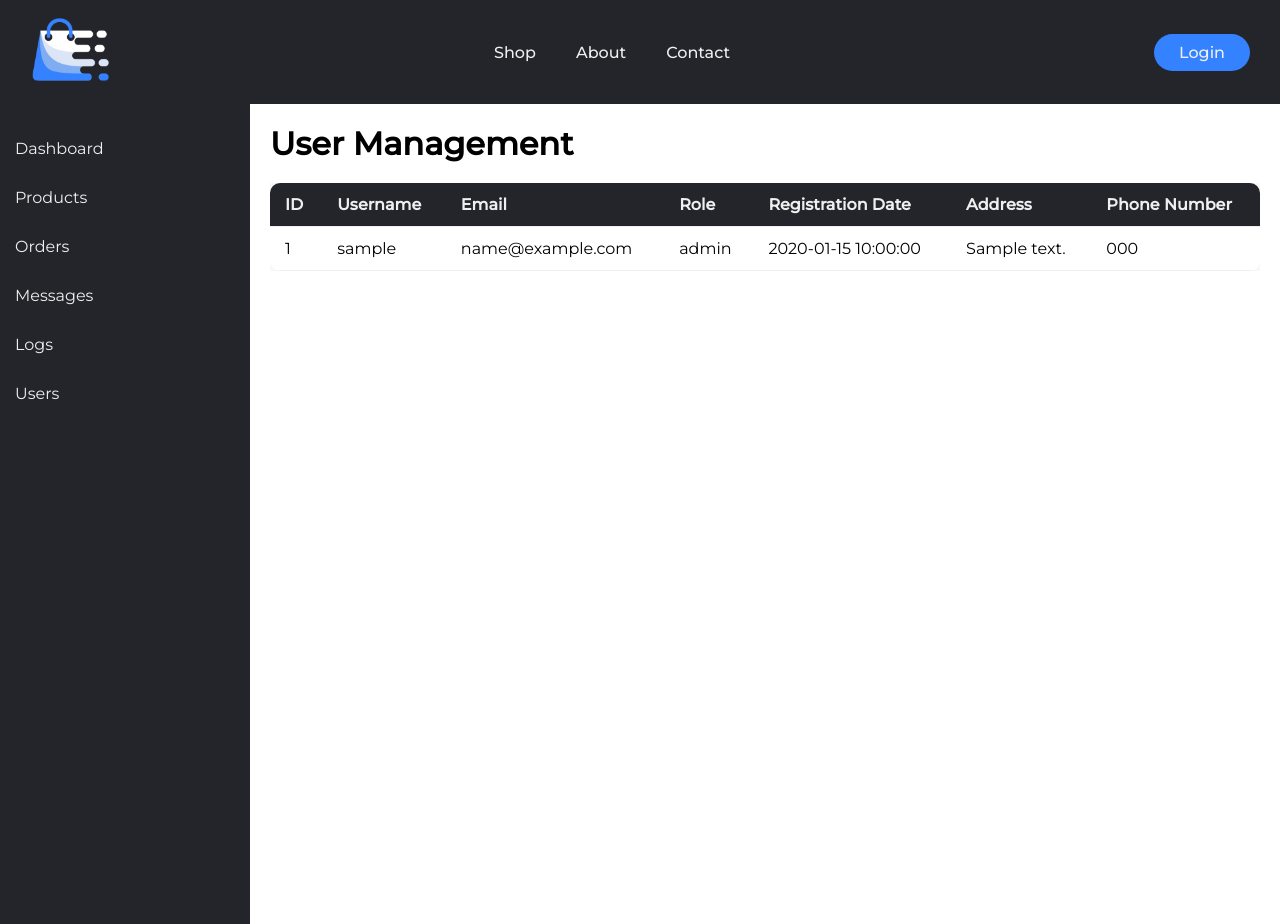
After one commit to FlorentGashi/Royal-Shop, a PHP site: page /admin/users.php in a window 1280 px wide. The commit adds this page. Run offline with PHP 8.4, Linux system fonts and the light colour scheme; tables that the repository leaves empty or names only in its code hold one stand-in row (values such as "Sample post").

Commit message:
Added The User Page in the Admin Dashboard and Finished the Project

```diff
--- a/admin/create-order.php
+++ b/admin/create-order.php
@@ -60,6 +60,7 @@ include('../components/admin-header.php');
             <li><a href="orders.php" class="active">Orders</a></li>
             <li><a href="messages.php">Messages</a></li>
             <li><a href="logs.php">Logs</a></li>
+            <li><a href="users.php">Users</a></li>
         </ul>
     </aside>
 
--- a/admin/create-product.php
+++ b/admin/create-product.php
@@ -90,6 +90,7 @@ include('../components/admin-header.php');
             <li><a href="orders.php">Orders</a></li>
             <li><a href="messages.php">Messages</a></li>
             <li><a href="logs.php">Logs</a></li>
+            <li><a href="users.php">Users</a></li>
         </ul>
     </aside>
 
--- a/admin/dashboard.php
+++ b/admin/dashboard.php
@@ -91,6 +91,7 @@ include('../components/admin-header.php');
             <li><a href="orders.php">Orders</a></li>
             <li><a href="messages.php">Messages</a></li>
             <li><a href="logs.php">Logs</a></li>
+            <li><a href="users.php">Users</a></li>
         </ul>
     </aside>
 
--- a/admin/logs.php
+++ b/admin/logs.php
@@ -49,6 +49,7 @@ include('../components/admin-header.php');
             <li><a href="orders.php">Orders</a></li>
             <li><a href="messages.php">Messages</a></li>
             <li><a href="logs.php" class="active">Logs</a></li>
+            <li><a href="users.php">Users</a></li>
         </ul>
     </aside>
 
--- a/admin/messages.php
+++ b/admin/messages.php
@@ -26,6 +26,7 @@ include('../components/admin-header.php');
             <li><a href="orders.php">Orders</a></li>
             <li><a href="messages.php" class="active">Messages</a></li>
             <li><a href="logs.php">Logs</a></li>
+            <li><a href="users.php">Users</a></li>
         </ul>
     </aside>
 
--- a/admin/orders.php
+++ b/admin/orders.php
@@ -72,6 +72,7 @@ if ($_SERVER['REQUEST_METHOD'] === 'POST') {
           <li><a href="orders.php" class="active">Orders</a></li>
           <li><a href="messages.php">Messages</a></li>
           <li><a href="logs.php">Logs</a></li>
+          <li><a href="users.php">Users</a></li>
         </ul>
       </aside>
 
--- a/admin/products.php
+++ b/admin/products.php
@@ -109,6 +109,7 @@ include('../components/admin-header.php');
             <li><a href="orders.php">Orders</a></li>
             <li><a href="messages.php">Messages</a></li>
             <li><a href="logs.php">Logs</a></li>
+            <li><a href="users.php">Users</a></li>
         </ul>
     </aside>
 
--- /dev/null
+++ b/admin/users.php
@@ -0,0 +1,85 @@
+<?php
+session_start();
+include('../db/database-connection.php');
+
+$usersQuery = "SELECT * FROM Users";
+$usersResult = mysqli_query($conn, $usersQuery);
+
+?>
+
+<!DOCTYPE html>
+<html lang="en">
+<head>
+    <meta charset="UTF-8" />
+    <meta name="viewport" content="width=device-width, initial-scale=1.0" />
+    <link rel="stylesheet" href="../css/dashboard.css">
+    <title>Users Dashboard</title>
+    <link rel="shortcut icon" href="../assets/favicon.png" type="image/x-icon">
+    <link href="https://fonts.googleapis.com/css2?family=Montserrat:wght@400;500&display=swap" rel="stylesheet" />
+    <script src="https://cdn.jsdelivr.net/npm/chart.js"></script>
+</head>
+<body>
+
+<!-- Navbar Desktop -->
+<?php
+include('../components/admin-header.php');
+?>
+
+<!-- Admin Dashboard Sidebar and Content -->
+<div class="admin-container">
+
+    <aside class="sidebar">
+        <ul class="sidebar__links">
+            <li><a href="dashboard.php">Dashboard</a></li>
+            <li><a href="products.php">Products</a></li>
+            <li><a href="orders.php">Orders</a></li>
+            <li><a href="messages.php">Messages</a></li>
+            <li><a href="logs.php">Logs</a></li>
+            <li><a href="users.php" class="active">Users</a></li>
+        </ul>
+    </aside>
+
+    <!-- Main Content -->
+    <main class="admin-content">
+        <div class="admin-header">
+            <h1>User Management</h1>
+        </div>
+
+        <div class="table-container">
+            <table class="responsive-table" id="userTable">
+                <thead>
+                <tr>
+                    <th>ID</th>
+                    <th>Username</th>
+                    <th>Email</th>
+                    <th>Role</th>
+                    <th>Registration Date</th>
+                    <th>Address</th>
+                    <th>Phone Number</th>
+                </tr>
+                </thead>
+                <tbody>
+                    <?php
+                    if ($usersResult) {
+                        while ($user = mysqli_fetch_assoc($usersResult)) {
+                            echo "<tr>";
+                            echo "<td>{$user['user_id']}</td>";
+                            echo "<td>{$user['username']}</td>";
+                            echo "<td>{$user['email']}</td>";
+                            echo "<td>{$user['role']}</td>";
+                            echo "<td>{$user['registration_date']}</td>";
+                            echo "<td>{$user['address']}</td>";
+                            echo "<td>{$user['phone_number']}</td>";
+                            echo "</tr>";
+                        }
+                    } else {
+                        echo "Error fetching users: " . mysqli_error($conn);
+                    }
+                    ?>
+                </tbody>
+            </table>
+        </div>
+    </main>
+</div>
+</body>
+</html>
```
